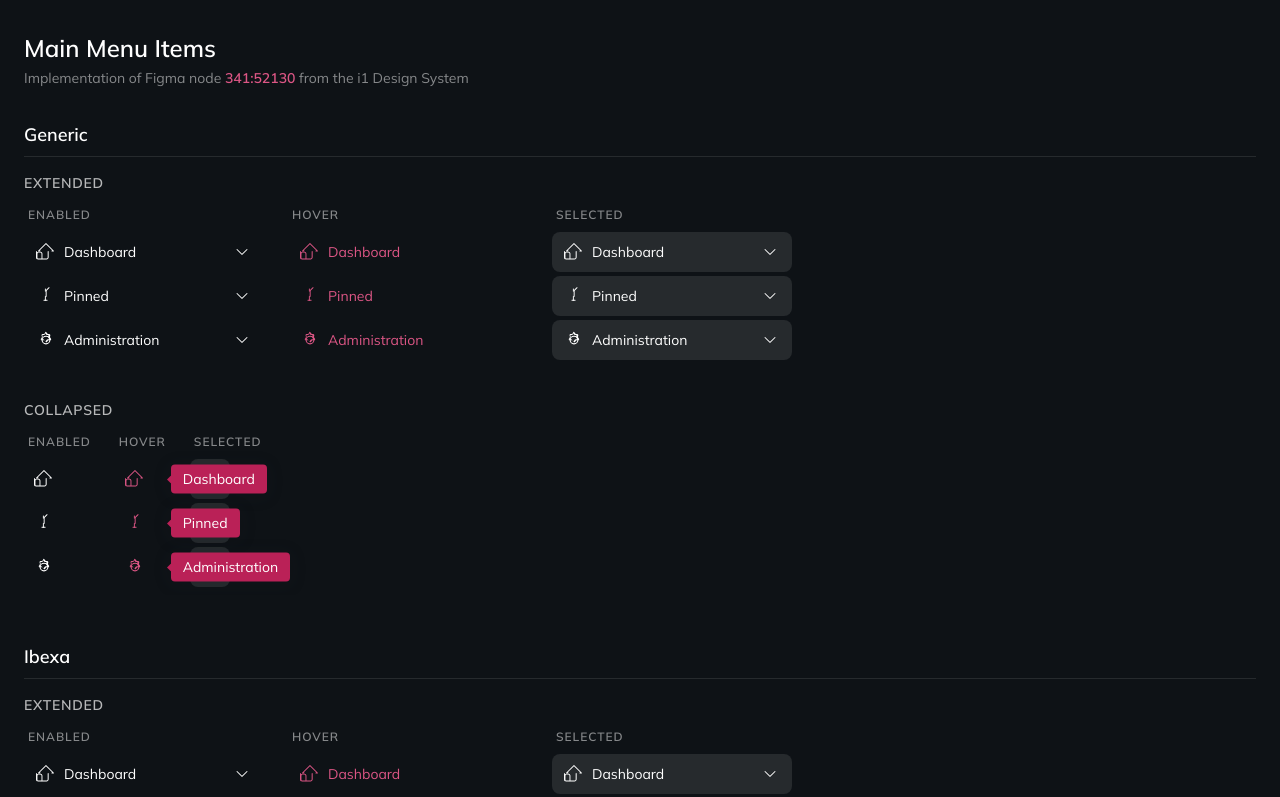
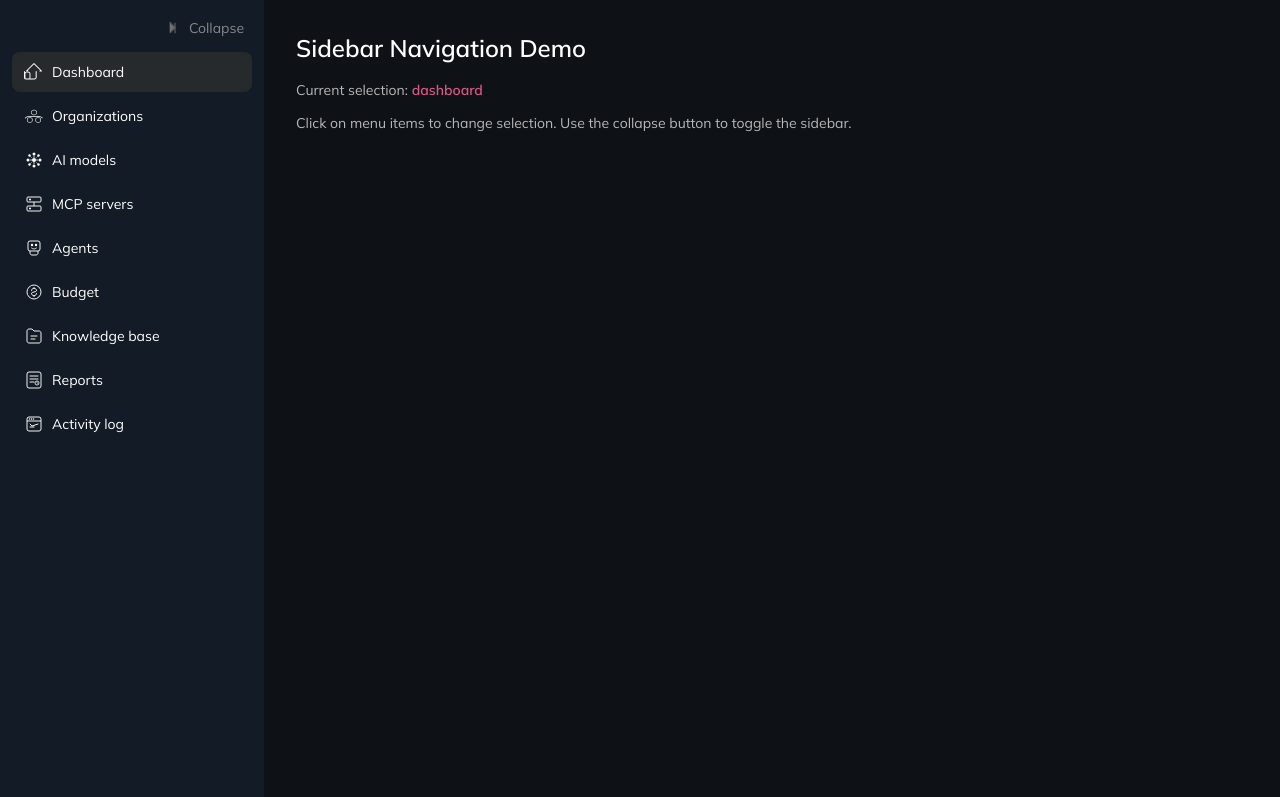
Before and after one commit to danzub/ibexa-ds, a React (Vite) app: page / in a window 1280 px wide. Shown: the top 797 px of the page. Built offline with nearby package versions, Linux system fonts and the light colour scheme.

Commit message:
feat: add Sidebar Navigation component with icons
Create SidebarNav using DS components and update Showcase and App.

```diff
--- /dev/null
+++ b/src/App.css
@@ -0,0 +1,34 @@
+/* App.css */
+
+.app {
+  display: flex;
+  min-height: 100vh;
+  background-color: #0e1216;
+}
+
+.app__content {
+  flex: 1;
+  padding: 32px;
+  font-family: "Mulish", sans-serif;
+  color: #ffffff;
+}
+
+.app__content h1 {
+  font-size: 24px;
+  font-weight: 600;
+  line-height: 32px;
+  margin: 0 0 16px 0;
+}
+
+.app__content p {
+  font-size: 14px;
+  font-weight: 400;
+  line-height: 21px;
+  margin: 0 0 12px 0;
+  color: #b7b8b9;
+}
+
+.app__content strong {
+  color: #dc5685;
+  font-weight: 600;
+}
--- a/src/App.tsx
+++ b/src/App.tsx
@@ -1,8 +1,22 @@
-import React from "react";
-import Showcase from "./showcase/Showcase";
+import React, { useState } from "react";
+import { SidebarNav } from "./components/SidebarNav";
+import "./App.css";
 
 const App: React.FC = () => {
-  return <Showcase />;
+  const [selectedId, setSelectedId] = useState("dashboard");
+
+  return (
+    <div className="app">
+      <SidebarNav selectedId={selectedId} onSelect={setSelectedId} />
+      <main className="app__content">
+        <h1>Sidebar Navigation Demo</h1>
+        <p>
+          Current selection: <strong>{selectedId}</strong>
+        </p>
+        <p>Click on menu items to change selection. Use the collapse button to toggle the sidebar.</p>
+      </main>
+    </div>
+  );
 };
 
 export default App;
--- a/src/components/MainMenuItemBase/MainMenuItemBase.tsx
+++ b/src/components/MainMenuItemBase/MainMenuItemBase.tsx
@@ -23,6 +23,10 @@ export interface MainMenuItemBaseProps {
   className?: string;
   /** Click handler */
   onClick?: () => void;
+  /** Mouse enter handler */
+  onMouseEnter?: () => void;
+  /** Mouse leave handler */
+  onMouseLeave?: () => void;
 }
 
 const MenuIcon: React.FC<{ color?: string }> = ({ color = "currentColor" }) => (
@@ -104,6 +108,8 @@ export const MainMenuItemBase: React.FC<MainMenuItemBaseProps> = ({
   state = "Enabled",
   className = "",
   onClick,
+  onMouseEnter,
+  onMouseLeave,
 }) => {
   const isEnabled = state === "Enabled";
   const isHover = state === "Hover";
@@ -126,6 +132,8 @@ export const MainMenuItemBase: React.FC<MainMenuItemBaseProps> = ({
         className,
       ].join(" ")}
       onClick={onClick}
+      onMouseEnter={onMouseEnter}
+      onMouseLeave={onMouseLeave}
       tabIndex={0}
     >
       <div className="main-menu-item__content">
--- /dev/null
+++ b/src/components/SidebarNav/SidebarNav.css
@@ -0,0 +1,51 @@
+/* SidebarNav.css
+   Sidebar navigation component styling
+   Uses design tokens from i1 Design System
+*/
+
+.sidebar-nav {
+  --sidebar-bg: #131c26;
+  --sidebar-expanded-width: 264px;
+  --sidebar-collapsed-width: 64px;
+  --sidebar-padding: 12px;
+  --sidebar-gap: 4px;
+
+  display: flex;
+  flex-direction: column;
+  background-color: var(--sidebar-bg);
+  padding: var(--sidebar-padding);
+  box-sizing: border-box;
+  min-height: 100vh;
+  transition: width 0.2s ease;
+}
+
+.sidebar-nav--expanded {
+  width: var(--sidebar-expanded-width);
+}
+
+.sidebar-nav--collapsed {
+  width: var(--sidebar-collapsed-width);
+}
+
+.sidebar-nav__header {
+  display: flex;
+  justify-content: flex-end;
+  margin-bottom: 8px;
+}
+
+.sidebar-nav--collapsed .sidebar-nav__header {
+  justify-content: center;
+}
+
+.sidebar-nav__list {
+  display: flex;
+  flex-direction: column;
+  gap: var(--sidebar-gap);
+  list-style: none;
+  margin: 0;
+  padding: 0;
+}
+
+.sidebar-nav__item {
+  display: flex;
+}
--- /dev/null
+++ b/src/components/SidebarNav/SidebarNav.tsx
@@ -0,0 +1,174 @@
+import React, { useState } from "react";
+import "./SidebarNav.css";
+import { CollapseButton } from "../CollapseButton";
+import { MainMenuItemBase } from "../MainMenuItemBase";
+import {
+  DashboardIcon,
+  UsersIcon,
+  BrainIcon,
+  ChartIcon,
+  FileTextIcon,
+  BellIcon,
+} from "../../showcase/icons";
+
+/* Custom icons for this navigation */
+
+const AIModelsIcon: React.FC<{ color?: string }> = ({ color = "currentColor" }) => (
+  <svg width="20" height="20" viewBox="0 0 20 20" fill="none" xmlns="http://www.w3.org/2000/svg">
+    <circle cx="10" cy="10" r="2" fill={color} />
+    <circle cx="10" cy="4" r="1.5" fill={color} />
+    <circle cx="10" cy="16" r="1.5" fill={color} />
+    <circle cx="4" cy="10" r="1.5" fill={color} />
+    <circle cx="16" cy="10" r="1.5" fill={color} />
+    <circle cx="5.5" cy="5.5" r="1.2" fill={color} />
+    <circle cx="14.5" cy="5.5" r="1.2" fill={color} />
+    <circle cx="5.5" cy="14.5" r="1.2" fill={color} />
+    <circle cx="14.5" cy="14.5" r="1.2" fill={color} />
+    <path d="M10 6V8M10 12V14M6 10H8M12 10H14M6.5 6.5L7.5 7.5M12.5 12.5L13.5 13.5M13.5 6.5L12.5 7.5M7.5 12.5L6.5 13.5" stroke={color} strokeWidth="0.8" />
+  </svg>
+);
+
+const MCPServerIcon: React.FC<{ color?: string }> = ({ color = "currentColor" }) => (
+  <svg width="20" height="20" viewBox="0 0 20 20" fill="none" xmlns="http://www.w3.org/2000/svg">
+    <rect x="3" y="3" width="14" height="5" rx="1" stroke={color} strokeWidth="0.938" />
+    <rect x="3" y="12" width="14" height="5" rx="1" stroke={color} strokeWidth="0.938" />
+    <circle cx="6" cy="5.5" r="1" fill={color} />
+    <circle cx="6" cy="14.5" r="1" fill={color} />
+    <path d="M10 8V12" stroke={color} strokeWidth="0.938" />
+  </svg>
+);
+
+const AgentIcon: React.FC<{ color?: string }> = ({ color = "currentColor" }) => (
+  <svg width="20" height="20" viewBox="0 0 20 20" fill="none" xmlns="http://www.w3.org/2000/svg">
+    <rect x="4" y="3" width="12" height="10" rx="2" stroke={color} strokeWidth="0.938" />
+    <circle cx="8" cy="7" r="1.2" fill={color} />
+    <circle cx="12" cy="7" r="1.2" fill={color} />
+    <path d="M7.5 10C7.5 10 8.5 11 10 11C11.5 11 12.5 10 12.5 10" stroke={color} strokeWidth="0.8" strokeLinecap="round" />
+    <path d="M6 13V15C6 16.1046 6.89543 17 8 17H12C13.1046 17 14 16.1046 14 15V13" stroke={color} strokeWidth="0.938" />
+  </svg>
+);
+
+const BudgetIcon: React.FC<{ color?: string }> = ({ color = "currentColor" }) => (
+  <svg width="20" height="20" viewBox="0 0 20 20" fill="none" xmlns="http://www.w3.org/2000/svg">
+    <circle cx="10" cy="10" r="7" stroke={color} strokeWidth="0.938" />
+    <path d="M10 5.5V6.5M10 13.5V14.5" stroke={color} strokeWidth="0.938" strokeLinecap="round" />
+    <path d="M7.5 8.5C7.5 7.39543 8.39543 6.5 9.5 6.5H10.5C11.6046 6.5 12.5 7.39543 12.5 8.5C12.5 9.5 11.5 9.5 10 10C8.5 10.5 7.5 10.5 7.5 11.5C7.5 12.6046 8.39543 13.5 9.5 13.5H10.5C11.6046 13.5 12.5 12.6046 12.5 11.5" stroke={color} strokeWidth="0.938" strokeLinecap="round" />
+  </svg>
+);
+
+const KnowledgeBaseIcon: React.FC<{ color?: string }> = ({ color = "currentColor" }) => (
+  <svg width="20" height="20" viewBox="0 0 20 20" fill="none" xmlns="http://www.w3.org/2000/svg">
+    <path d="M3 5C3 3.89543 3.89543 3 5 3H8L10 5H15C16.1046 5 17 5.89543 17 7V15C17 16.1046 16.1046 17 15 17H5C3.89543 17 3 16.1046 3 15V5Z" stroke={color} strokeWidth="0.938" />
+    <path d="M7 10H13M7 13H11" stroke={color} strokeWidth="0.938" strokeLinecap="round" />
+  </svg>
+);
+
+const ReportsIcon: React.FC<{ color?: string }> = ({ color = "currentColor" }) => (
+  <svg width="20" height="20" viewBox="0 0 20 20" fill="none" xmlns="http://www.w3.org/2000/svg">
+    <rect x="3" y="2" width="14" height="16" rx="2" stroke={color} strokeWidth="0.938" />
+    <path d="M6 6H14M6 9H14M6 12H10" stroke={color} strokeWidth="0.938" strokeLinecap="round" />
+    <circle cx="13" cy="13" r="2" stroke={color} strokeWidth="0.8" />
+    <path d="M13 12V13L13.5 13.5" stroke={color} strokeWidth="0.6" strokeLinecap="round" />
+  </svg>
+);
+
+const ActivityLogIcon: React.FC<{ color?: string }> = ({ color = "currentColor" }) => (
+  <svg width="20" height="20" viewBox="0 0 20 20" fill="none" xmlns="http://www.w3.org/2000/svg">
+    <rect x="3" y="3" width="14" height="14" rx="2" stroke={color} strokeWidth="0.938" />
+    <path d="M3 7H17" stroke={color} strokeWidth="0.938" />
+    <circle cx="5.5" cy="5" r="0.75" fill={color} />
+    <circle cx="7.5" cy="5" r="0.75" fill={color} />
+    <circle cx="9.5" cy="5" r="0.75" fill={color} />
+    <path d="M6 10L8 12L14 10" stroke={color} strokeWidth="0.938" strokeLinecap="round" strokeLinejoin="round" />
+    <path d="M6 13H10" stroke={color} strokeWidth="0.938" strokeLinecap="round" />
+  </svg>
+);
+
+export interface NavItem {
+  id: string;
+  label: string;
+  icon: React.ReactNode;
+}
+
+export interface SidebarNavProps {
+  /** Currently selected item id */
+  selectedId?: string;
+  /** Callback when an item is selected */
+  onSelect?: (id: string) => void;
+  /** Additional CSS class */
+  className?: string;
+}
+
+const defaultNavItems: NavItem[] = [
+  { id: "dashboard", label: "Dashboard", icon: <DashboardIcon /> },
+  { id: "organizations", label: "Organizations", icon: <UsersIcon /> },
+  { id: "ai-models", label: "AI models", icon: <AIModelsIcon /> },
+  { id: "mcp-servers", label: "MCP servers", icon: <MCPServerIcon /> },
+  { id: "agents", label: "Agents", icon: <AgentIcon /> },
+  { id: "budget", label: "Budget", icon: <BudgetIcon /> },
+  { id: "knowledge-base", label: "Knowledge base", icon: <KnowledgeBaseIcon /> },
+  { id: "reports", label: "Reports", icon: <ReportsIcon /> },
+  { id: "activity-log", label: "Activity log", icon: <ActivityLogIcon /> },
+];
+
+export const SidebarNav: React.FC<SidebarNavProps> = ({
+  selectedId = "dashboard",
+  onSelect,
+  className = "",
+}) => {
+  const [isCollapsed, setIsCollapsed] = useState(false);
+  const [hoveredId, setHoveredId] = useState<string | null>(null);
+
+  const handleToggle = () => {
+    setIsCollapsed(!isCollapsed);
+  };
+
+  const handleSelect = (id: string) => {
+    onSelect?.(id);
+  };
+
+  const getItemState = (id: string): "Enabled" | "Hover" | "Selected" => {
+    if (id === selectedId) return "Selected";
+    if (id === hoveredId) return "Hover";
+    return "Enabled";
+  };
+
+  return (
+    <nav
+      className={[
+        "sidebar-nav",
+        isCollapsed ? "sidebar-nav--collapsed" : "sidebar-nav--expanded",
+        className,
+      ].join(" ")}
+      aria-label="Main navigation"
+    >
+      <div className="sidebar-nav__header">
+        <CollapseButton
+          variant={isCollapsed ? "Expand" : "Collapse"}
+          label="Collapse"
+          onClick={handleToggle}
+        />
+      </div>
+      <ul className="sidebar-nav__list" role="menu">
+        {defaultNavItems.map((item) => (
+          <li key={item.id} className="sidebar-nav__item" role="none">
+            <MainMenuItemBase
+              icon={item.icon}
+              label={item.label}
+              tooltipLabel={item.label}
+              size={isCollapsed ? "Collapsed" : "Extended"}
+              state={getItemState(item.id)}
+              showChevron={false}
+              showText={!isCollapsed}
+              onClick={() => handleSelect(item.id)}
+              onMouseEnter={() => setHoveredId(item.id)}
+              onMouseLeave={() => setHoveredId(null)}
+            />
+          </li>
+        ))}
+      </ul>
+    </nav>
+  );
+};
+
+export default SidebarNav;
--- /dev/null
+++ b/src/components/SidebarNav/index.ts
@@ -0,0 +1,2 @@
+export { SidebarNav, type SidebarNavProps, type NavItem } from "./SidebarNav";
+export { default } from "./SidebarNav";
```
Also changed, not shown: 1 other file (tests, documents, lock files or other folders).
